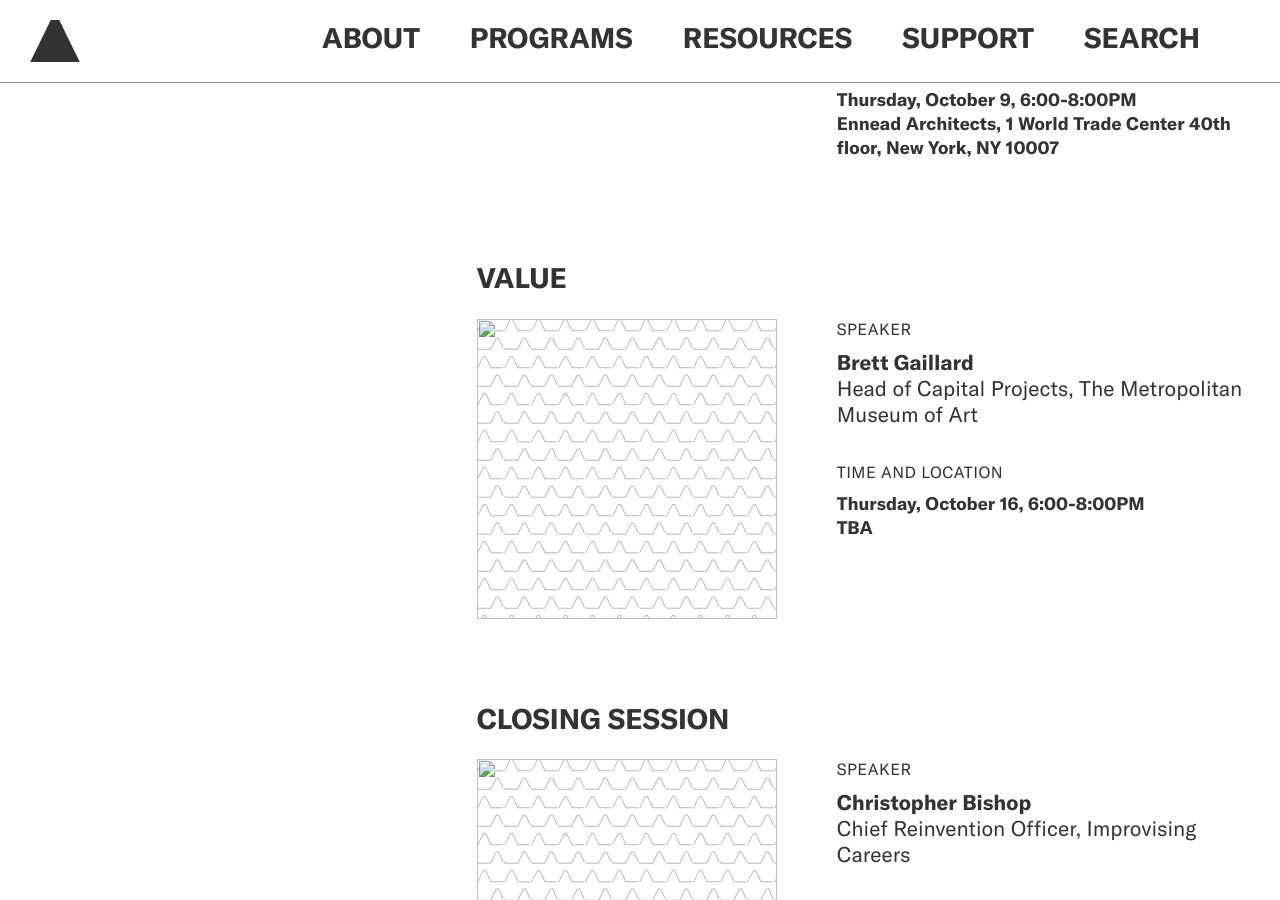
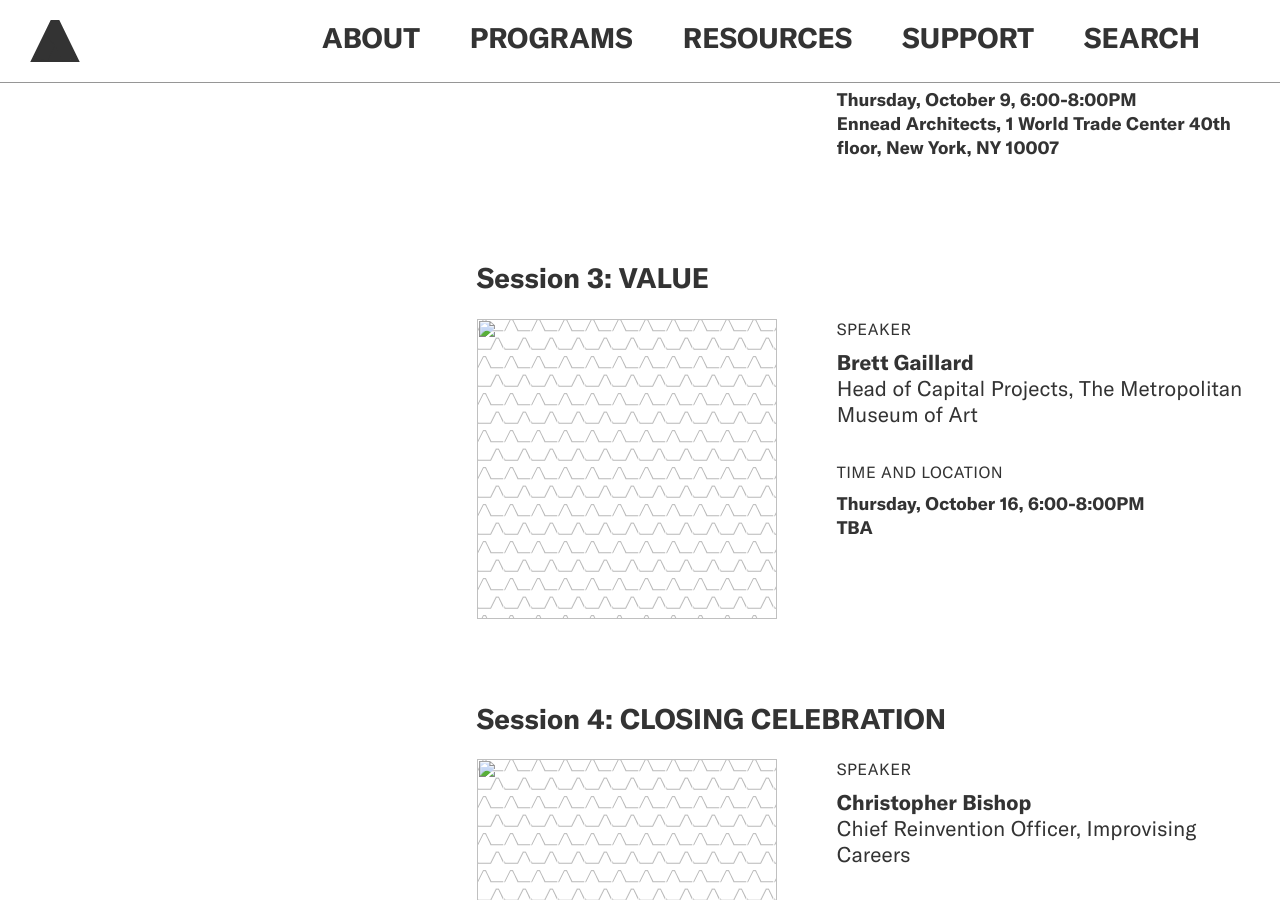
Before and after one commit to jengalas/bwaf-bbw, a Jekyll site: the page built from _emerging-leaders/vision-voice-value.md, in a window 1280 px wide and 900 px high, scrolled down 5054 px. Built offline with Jekyll 4.4.1, drawn with Linux system fonts in a browser that asks for light colours; nearby versions of some CDN libraries; some web fonts are replaced; some of the changed text lies outside the part shown.

Commit message:
Updated 1 file via CloudCannon.

```diff
--- a/_emerging-leaders/vision-voice-value.md
+++ b/_emerging-leaders/vision-voice-value.md
@@ -66,7 +66,7 @@
     alt_text: ''
     image_caption_text: ''
   - template: featured-portrait-block
-    header: VISION
+    header: 'Session 1: VISION'
     image: >-
       https://res.cloudinary.com/beverly-willis-architecture-foundation/image/upload/v1753984878/YTL_Headshot_BW.png
     label: Speaker
@@ -100,7 +100,7 @@
     section_break: false
     include_left-hand_column_text_: false
   - template: featured-portrait-block
-    header: VOICE
+    header: 'Session 2: VOICE'
     image: >-
       https://res.cloudinary.com/beverly-willis-architecture-foundation/image/upload/v1753985019/JULIA_GAMOLINA.png
     label: Speaker
@@ -141,7 +141,7 @@
     section_break: false
     include_left-hand_column_text_: false
   - template: featured-portrait-block
-    header: VALUE
+    header: 'Session 3: VALUE'
     image:
     label: Speaker
     title: Brett Gaillard
@@ -153,7 +153,7 @@
     section_break: false
     include_left-hand_column_text_: false
   - template: featured-portrait-block
-    header: CLOSING SESSION
+    header: 'Session 4: CLOSING CELEBRATION'
     image:
     label: Speaker
     title: Christopher Bishop
```
